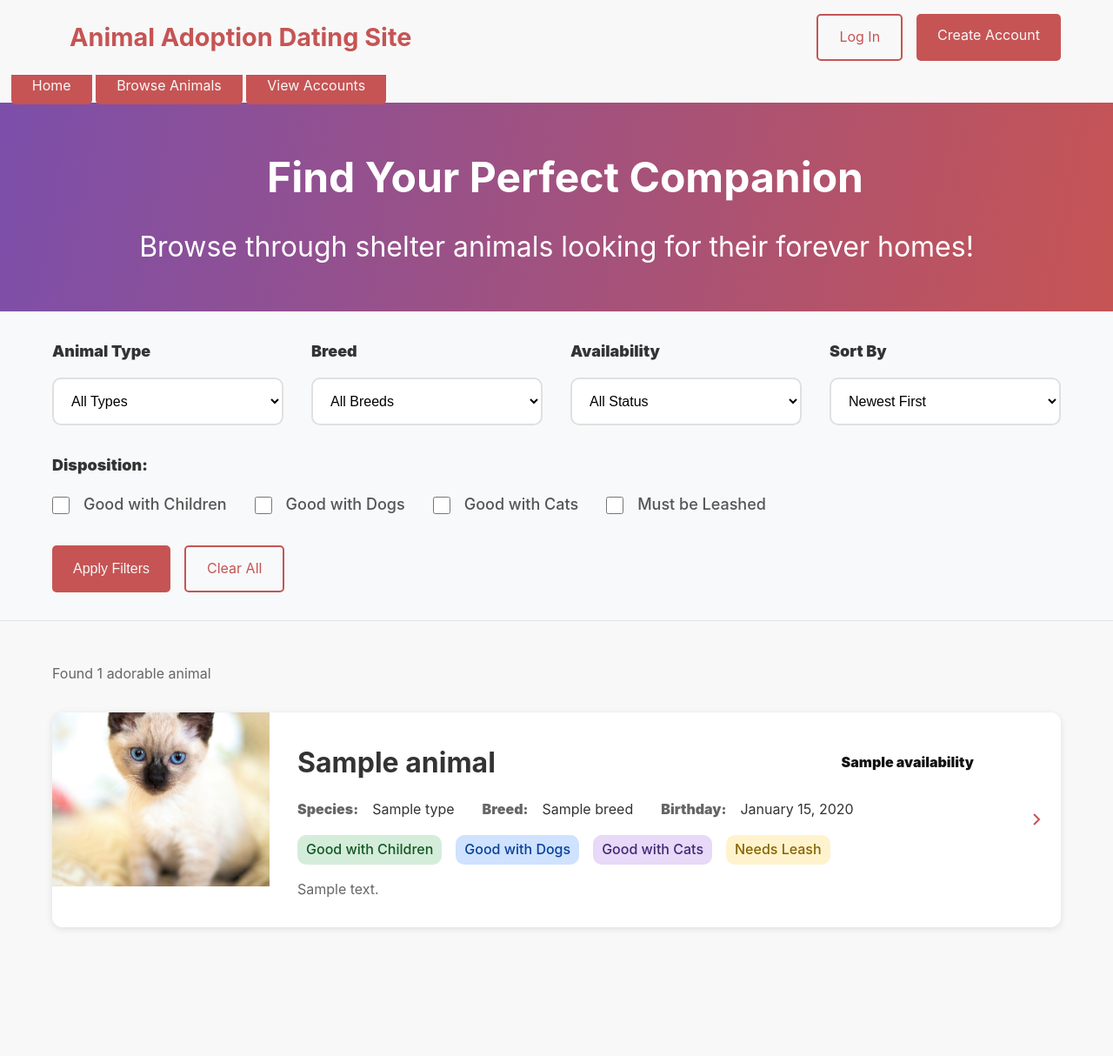
After one commit to jmbosley/Dating-app-for-animal-adoption, a Python web app: template flaskapp/templates/browse.html in a window 1280 px wide. The commit adds this page. Shown: the whole page at 87% size. Run offline with Jinja, Linux system fonts and the light colour scheme; the template is opened without the code that fills it: most values are stand-ins (such as "Sample title", 1, 10 or a date in 2020).

Commit message:
added browsing page and routing

```diff
--- a/flaskapp/templates/base.html
+++ b/flaskapp/templates/base.html
@@ -51,7 +51,7 @@ The content of other pages is inserted into block content.
 
     <nav class="nav-site">
         <a href="/">Home</a>
-        <a href="/">Browse Animals</a>
+        <a href="/browse">Browse Animals</a>
         <!-- TODO: Make Below only Viewable from Admin Account -->
         <a href="/viewaccounts">View Accounts</a>
     </nav>
--- /dev/null
+++ b/flaskapp/templates/browse.html
@@ -0,0 +1,514 @@
+{% extends "base.html" %}
+{% block title %}Browse Animals - Animal Adoption Dating Site{% endblock %}
+
+{% block content %}
+<!-- Browse Header -->
+<section class="browse-header">
+    <div class="container">
+        <h1>Find Your Perfect Companion</h1>
+        <p>Browse through shelter animals looking for their forever homes!</p>
+    </div>
+</section>
+
+<!-- Filters Section -->
+<section class="filters-section">
+    <div class="container">
+        <form id="filterForm" method="GET" action="/browse">
+            <div class="filters-grid">
+                <!-- Type Filter -->
+                <div class="filter-group">
+                    <label for="type">Animal Type</label>
+                    <select name="type" id="type" class="filter-select">
+                        <option value="">All Types</option>
+                        <option value="Dog" {% if request.args.get('type') == 'Dog' %}selected{% endif %}>Dog</option>
+                        <option value="Cat" {% if request.args.get('type') == 'Cat' %}selected{% endif %}>Cat</option>
+                        <option value="Other" {% if request.args.get('type') == 'Other' %}selected{% endif %}>Other</option>
+                    </select>
+                </div>
+
+                <!-- Breed Filter -->
+                <div class="filter-group">
+                    <label for="breed">Breed</label>
+                    <select name="breed" id="breed" class="filter-select">
+                        <option value="">All Breeds</option>
+                        <optgroup label="Dog Breeds">
+                            <option value="Labrador" {% if request.args.get('breed') == 'Labrador' %}selected{% endif %}>Labrador</option>
+                            <option value="German Shepherd" {% if request.args.get('breed') == 'German Shepherd' %}selected{% endif %}>German Shepherd</option>
+                            <option value="Golden Retriever" {% if request.args.get('breed') == 'Golden Retriever' %}selected{% endif %}>Golden Retriever</option>
+                            <option value="Bulldog" {% if request.args.get('breed') == 'Bulldog' %}selected{% endif %}>Bulldog</option>
+                            <option value="Beagle" {% if request.args.get('breed') == 'Beagle' %}selected{% endif %}>Beagle</option>
+                            <option value="Poodle" {% if request.args.get('breed') == 'Poodle' %}selected{% endif %}>Poodle</option>
+                            <option value="Mixed" {% if request.args.get('breed') == 'Mixed' %}selected{% endif %}>Mixed Breed</option>
+                        </optgroup>
+                        <optgroup label="Cat Breeds">
+                            <option value="Persian" {% if request.args.get('breed') == 'Persian' %}selected{% endif %}>Persian</option>
+                            <option value="Maine Coon" {% if request.args.get('breed') == 'Maine Coon' %}selected{% endif %}>Maine Coon</option>
+                            <option value="Siamese" {% if request.args.get('breed') == 'Siamese' %}selected{% endif %}>Siamese</option>
+                            <option value="British Shorthair" {% if request.args.get('breed') == 'British Shorthair' %}selected{% endif %}>British Shorthair</option>
+                            <option value="Ragdoll" {% if request.args.get('breed') == 'Ragdoll' %}selected{% endif %}>Ragdoll</option>
+                            <option value="Domestic Shorthair" {% if request.args.get('breed') == 'Domestic Shorthair' %}selected{% endif %}>Domestic Shorthair</option>
+                        </optgroup>
+                        <option value="Other" {% if request.args.get('breed') == 'Other' %}selected{% endif %}>Other</option>
+                    </select>
+                </div>
+
+                <!-- Availability Filter -->
+                <div class="filter-group">
+                    <label for="availability">Availability</label>
+                    <select name="availability" id="availability" class="filter-select">
+                        <option value="">All Status</option>
+                        <option value="Available" {% if request.args.get('availability') == 'Available' %}selected{% endif %}>Available</option>
+                        <option value="Pending" {% if request.args.get('availability') == 'Pending' %}selected{% endif %}>Pending</option>
+                        <option value="Adopted" {% if request.args.get('availability') == 'Adopted' %}selected{% endif %}>Adopted</option>
+                        <option value="Not Available" {% if request.args.get('availability') == 'Not Available' %}selected{% endif %}>Not Available</option>
+                    </select>
+                </div>
+
+                <!-- Sort By -->
+                <div class="filter-group">
+                    <label for="sort">Sort By</label>
+                    <select name="sort" id="sort" class="filter-select">
+                        <option value="newest" {% if request.args.get('sort') == 'newest' %}selected{% endif %}>Newest First</option>
+                        <option value="oldest" {% if request.args.get('sort') == 'oldest' %}selected{% endif %}>Oldest First</option>
+                        <option value="name" {% if request.args.get('sort') == 'name' %}selected{% endif %}>Name (A-Z)</option>
+                    </select>
+                </div>
+            </div>
+
+            <!-- Disposition Checkboxes -->
+            <div class="disposition-filters">
+                <label class="disposition-label">Disposition:</label>
+                <div class="checkbox-group">
+                    <label class="checkbox-label">
+                        <input type="checkbox" name="good_with_children" value="true"
+                               {% if request.args.get('good_with_children') == 'true' %}checked{% endif %}>
+                        <span>Good with Children</span>
+                    </label>
+                    <label class="checkbox-label">
+                        <input type="checkbox" name="good_with_dogs" value="true"
+                               {% if request.args.get('good_with_dogs') == 'true' %}checked{% endif %}>
+                        <span>Good with Dogs</span>
+                    </label>
+                    <label class="checkbox-label">
+                        <input type="checkbox" name="good_with_cats" value="true"
+                               {% if request.args.get('good_with_cats') == 'true' %}checked{% endif %}>
+                        <span>Good with Cats</span>
+                    </label>
+                    <label class="checkbox-label">
+                        <input type="checkbox" name="needs_leash" value="true"
+                               {% if request.args.get('needs_leash') == 'true' %}checked{% endif %}>
+                        <span>Must be Leashed</span>
+                    </label>
+                </div>
+            </div>
+
+            <div class="filter-actions">
+                <button type="submit" class="btn btn-primary">Apply Filters</button>
+                <a href="/browse" class="btn btn-secondary">Clear All</a>
+            </div>
+        </form>
+    </div>
+</section>
+
+<!-- Animals List -->
+<section class="animals-section">
+    <div class="container">
+        {% if animals %}
+            <p class="results-count">Found {{ animals|length }} adorable {% if animals|length == 1 %}animal{% else %}animals{% endif %}</p>
+
+            <div class="animals-list">
+                {% for animal in animals %}
+                <a href="/animals/{{ animal.id }}" class="animal-card-link">
+                    <div class="animal-card-horizontal">
+                        <div class="animal-image-section">
+                            {% if animal.numImages == 0 %}
+                                <img src="{{ url_for('static', filename='images/animalImages/placeholderAnimal.jpg') }}"
+                                     alt="{{ animal.name }}" class="animal-card-image">
+                            {% else %}
+                                <img src="{{ url_for('static', filename='images/animalImages/animalImg_' + (animal.id|string) + '_0.jpg') }}"
+                                     alt="{{ animal.name }}" class="animal-card-image">
+                                {% if animal.numImages > 1 %}
+                                    <span class="more-images-badge">+{{ animal.numImages - 1 }} more</span>
+                                {% endif %}
+                            {% endif %}
+                        </div>
+
+                        <div class="animal-info-section">
+                            <div class="animal-header">
+                                <h2 class="animal-name">{{ animal.name }}</h2>
+                                <span class="availability-badge badge-{{ animal.availability|lower|replace(' ', '-') }}">
+                                    {{ animal.availability }}
+                                </span>
+                            </div>
+
+                            <div class="animal-details">
+                                <div class="detail-item">
+                                    <span class="detail-label">Species:</span>
+                                    <span class="detail-value">{{ animal.type }}</span>
+                                </div>
+                                <div class="detail-item">
+                                    <span class="detail-label">Breed:</span>
+                                    <span class="detail-value">{{ animal.breed or 'Unknown' }}</span>
+                                </div>
+                                {% if animal.birthday %}
+                                <div class="detail-item">
+                                    <span class="detail-label">Birthday:</span>
+                                    <span class="detail-value">{{ animal.birthday.strftime('%B %d, %Y') }}</span>
+                                </div>
+                                {% endif %}
+                            </div>
+
+                            <div class="animal-tags">
+                                {% if animal.children %}
+                                    <span class="tag tag-green">Good with Children</span>
+                                {% endif %}
+                                {% if animal.dogs %}
+                                    <span class="tag tag-blue">Good with Dogs</span>
+                                {% endif %}
+                                {% if animal.cats %}
+                                    <span class="tag tag-purple">Good with Cats</span>
+                                {% endif %}
+                                {% if animal.needsLeash %}
+                                    <span class="tag tag-yellow">Needs Leash</span>
+                                {% endif %}
+                            </div>
+
+                            {% if animal.description %}
+                            <p class="animal-description">
+                                {{ animal.description[:150] }}{% if animal.description|length > 150 %}...{% endif %}
+                            </p>
+                            {% endif %}
+                        </div>
+
+                        <div class="card-arrow">
+                            <svg width="24" height="24" viewBox="0 0 24 24" fill="none" stroke="currentColor" stroke-width="2">
+                                <polyline points="9 18 15 12 9 6"></polyline>
+                            </svg>
+                        </div>
+                    </div>
+                </a>
+                {% endfor %}
+            </div>
+        {% else %}
+            <div class="no-results">
+                <h3>No results found</h3>
+                <p>Try changing filters to see more results</p>
+                <a href="/browse" class="btn btn-primary">Clear Filters</a>
+            </div>
+        {% endif %}
+    </div>
+</section>
+
+<style>
+/*Browse Page Specific Styles */
+.browse-header {
+    background: linear-gradient(100deg, #7c4faa 0%, #c65454 100%);
+    color: white;
+    padding: 3rem 0;
+    text-align: center;
+}
+
+.browse-header h1 {
+    font-size: 3rem;
+    margin-bottom: 1rem;
+    color: white;
+}
+
+.browse-header p {
+    font-size: 2rem;
+}
+
+/* Filters Section */
+.filters-section {
+    background: #f8f9fa;
+    padding: 2rem 0;
+    border-bottom: 1px solid #dee2e6;
+}
+
+.filters-grid {
+    display: grid;
+    grid-template-columns: repeat(auto-fit, minmax(200px, 1fr));
+    gap: 2rem;
+    margin-bottom: 2rem;
+}
+
+.filter-group label {
+    display: block;
+    margin-bottom: 1rem;
+    font-weight: 1000;
+    color: #333;
+}
+
+.filter-select {
+    width: 100%;
+    padding: 1rem;
+    border: 2px solid #e0e0e0;
+    border-radius: 10px;
+    font-size: 1rem;
+    background: white;
+}
+
+.filter-select:focus {
+    outline: none;
+    border-color: #7c4faa;
+}
+
+/* Disposition Filters */
+.disposition-filters {
+    margin-bottom: 2rem;
+}
+
+.disposition-label {
+    display: block;
+    margin-bottom: 1rem;
+    font-weight: 1000;
+    color: #333;
+}
+
+.checkbox-group {
+    display: flex;
+    flex-wrap: wrap;
+    gap: 2rem;
+}
+
+.checkbox-label {
+    display: flex;
+    align-items: center;
+    cursor: pointer;
+}
+
+.checkbox-label input {
+    margin-right: 1rem;
+    width: 20px;
+    height: 20px;
+    accent-color: #7c4faa;
+}
+
+.checkbox-label span {
+    color: #555;
+}
+
+.filter-actions {
+    display: flex;
+    gap: 1rem;
+}
+
+/* Animals Section */
+.animals-section {
+    padding: 3rem 0;
+    min-height: 500px;
+}
+
+.results-count {
+    margin-bottom: 2rem;
+    color: #666;
+    font-size: 1rem;
+}
+
+.animals-list {
+    display: flex;
+    flex-direction: column;
+    gap: 2rem;
+}
+
+/* Animal Cards */
+.animal-card-link {
+    text-decoration: none;
+    color: inherit;
+    display: block;
+}
+
+.animal-card-horizontal {
+    background: white;
+    border-radius: 12px;
+    box-shadow: 0 2px 8px rgba(0, 0, 0, 0.1);
+    display: flex;
+    overflow: hidden;
+    position: relative;
+    cursor: pointer;
+}
+
+.animal-card-horizontal:hover {
+    box-shadow: 0 4px 16px rgba(0, 0, 0, 0.15);
+    transform: translateY(-2px);
+}
+
+.animal-image-section {
+    flex-shrink: 0;
+    width: 250px;
+    height: 200px;
+    position: relative;
+    overflow: hidden;
+}
+
+.animal-card-image {
+    width: 100%;
+    height: 100%;
+    object-fit: cover;
+}
+
+.more-images-badge {
+    position: absolute;
+    bottom: 10px;
+    right: 10px;
+    background: rgba(0, 0, 0, 0.7);
+    color: white;
+    padding: 4px 8px;
+    border-radius: 4px;
+    font-size: 1rem;
+}
+
+.animal-info-section {
+    flex: 1;
+    padding: 2rem;
+    display: flex;
+    flex-direction: column;
+}
+
+.animal-header {
+    display: flex;
+    justify-content: space-between;
+    align-items: center;
+    margin-bottom: 1rem;
+}
+
+.animal-name {
+    font-size: 2rem;
+    color: #333;
+    margin: 0;
+}
+
+.availability-badge {
+    padding: 6px 12px;
+    border-radius: 20px;
+    font-size: 1rem;
+    font-weight: 1000;
+}
+
+.badge-available {
+    background: #d4edda;
+    color: #155724;
+}
+
+.badge-pending {
+    background: #fff3cd;
+    color: #856404;
+}
+
+.badge-adopted {
+    background: #d1ecf1;
+    color: #0c5460;
+}
+
+.badge-not-available {
+    background: #f8d7da;
+    color: #721c24;
+}
+
+.animal-details {
+    display: flex;
+    gap: 2rem;
+    margin-bottom: 1rem;
+}
+
+.detail-item {
+    display: flex;
+    gap: 1rem;
+}
+
+.detail-label {
+    font-weight: 1000;
+    color: #666;
+}
+
+.detail-value {
+    color: #333;
+}
+
+.animal-tags {
+    display: flex;
+    flex-wrap: wrap;
+    gap: 1rem;
+    margin-bottom: 1rem;
+}
+
+.tag {
+    padding: 4px 10px;
+    border-radius: 10px;
+    font-size: 1rem;
+    font-weight: 500;
+}
+
+.tag-green {
+    background: #d4edda;
+    color: #155724;
+}
+
+.tag-blue {
+    background: #cfe2ff;
+    color: #084298;
+}
+
+.tag-purple {
+    background: #e7d9f7;
+    color: #432874;
+}
+
+.tag-yellow {
+    background: #fff3cd;
+    color: #856404;
+}
+
+.animal-description {
+    color: #666;
+    line-height: 1.5;
+    margin: 0;
+}
+
+.card-arrow {
+    display: flex;
+    align-items: center;
+    padding: 0 1rem;
+    color: #c65454;
+}
+
+/* No Results */
+.no-results {
+    text-align: center;
+    padding: 4rem 2rem;
+    color: #666;
+}
+
+.no-results h3 {
+    font-size: 2rem;
+    color: #333;
+    margin-bottom: 1rem;
+}
+
+/* Responsive Design */
+@media (max-width: 1000px) {
+    .filters-grid {
+        grid-template-columns: 1fr;
+    }
+
+    .animal-card-horizontal {
+        flex-direction: column;
+    }
+
+    .animal-image-section {
+        width: 100%;
+        height: 200px;
+    }
+
+    .animal-details {
+        flex-direction: column;
+        gap: 0.5rem;
+    }
+
+    .card-arrow {
+        display: none;
+    }
+}
+</style>
+
+{% endblock %}
```
Also changed, not shown: flaskapp/main.py (+60 -1 lines).
